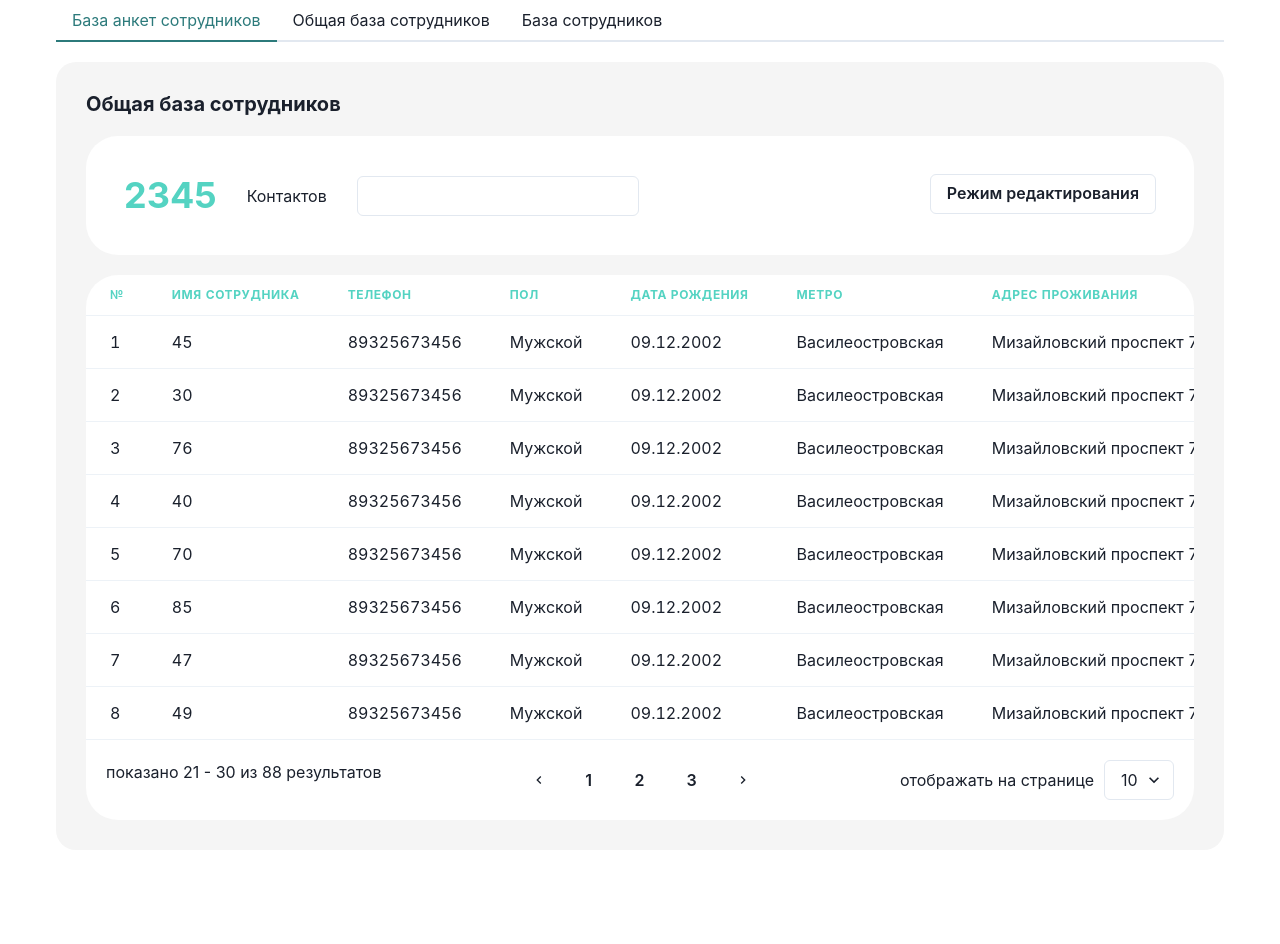
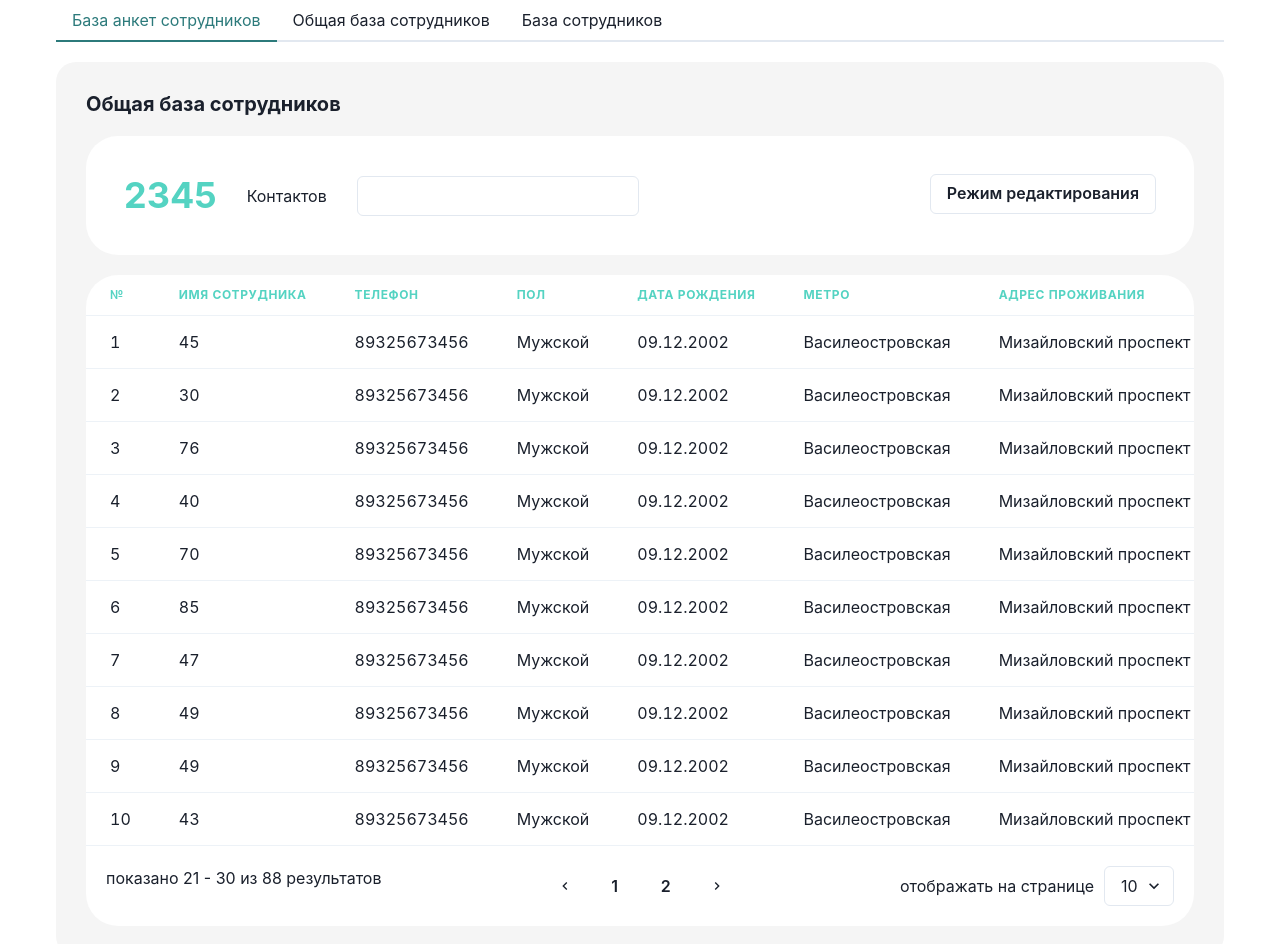
Before and after one commit to AlexTrubkina/staff-table, a React (Create React App) app: page / in a window 1280 px wide. Shown: the top 944 px of the page. Before the commit the page ends 850 px from the top, so only its background shows below. Built offline with nearby package versions, Linux system fonts and the light colour scheme.

Commit message:
feat: paggination buttons relate to number of pages

```diff
--- a/src/components/Table.js
+++ b/src/components/Table.js
@@ -24,6 +24,23 @@ import {
 } from "./Pagination";
 
 function StaffTable() {
+    const pages = Math.ceil(workersData.length / 10);
+
+    const isPagesMoreThanOne = pages > 1 ? true : false;
+
+    let paginationButtons = [];
+
+    let workersOnPage = isPagesMoreThanOne && workersData.slice(0, 10);
+
+    for (let number = 1; number <= pages; number++) {
+        paginationButtons.push(
+            <PaginationButton
+                key={number}
+                page={number}
+            />
+        );
+    }
+
     return (
         <TableContainer backgroundColor="#fff" borderRadius="32px">
             <Table variant="simple">
@@ -37,8 +54,8 @@ function StaffTable() {
                     </Tr>
                 </Thead>
                 <Tbody>
-                    {workersData.map((worker) => (
-                        <Tr>
+                    {workersOnPage.map((worker) => (
+                        <Tr key={worker.id}>
                             <Td>{worker.number}</Td>
                             <Td>{worker.id}</Td>
                             <Td>{worker.tel}</Td>
@@ -54,17 +71,20 @@ function StaffTable() {
                     ))}
                 </Tbody>
             </Table>
-            <Flex justifyContent="space-between" marginBlock="20px" marginInline="20px">
+            <Flex
+                justifyContent="space-between"
+                marginBlock="20px"
+                marginInline="20px"
+            >
                 <Box>показано 21 - 30 из 88 результатов </Box>
 
+                {isPagesMoreThanOne && (
                     <PaginationConatiner>
                         <PaginationPrev />
-                    <PaginationButton page="1" />
-                    <PaginationButton page="2" />
-                    <PaginationButton page="3" />
+                            {paginationButtons}
                         <PaginationNext />
                     </PaginationConatiner>
-
+                )}
 
                 <Flex gap="10px" alignItems="center">
                     <Text>отображать на странице</Text>
@@ -74,7 +94,6 @@ function StaffTable() {
                         <option value="option3">20</option>
                     </Select>
                 </Flex>
-
             </Flex>
         </TableContainer>
     );
--- a/src/data/tableData.js
+++ b/src/data/tableData.js
@@ -124,5 +124,61 @@ export const workersData = [
         card: "0000 0000 0000 0000",
         citizenship: "Россия",
         passport: "0000 000000"
+    },
+    {
+        number: 9,
+        name: "Морозов Павел",
+        id: 49,
+        tel: 89325673456,
+        sex: "Мужской",
+        birthday: "09.12.2002",
+        metro: "Василеостровская",
+        address: "Мизайловский проспект 7",
+        bank: "СБЕР",
+        card: "0000 0000 0000 0000",
+        citizenship: "Россия",
+        passport: "0000 000000"
+    },
+    {
+        number: 10,
+        name: "Морозов Павел",
+        id: 43,
+        tel: 89325673456,
+        sex: "Мужской",
+        birthday: "09.12.2002",
+        metro: "Василеостровская",
+        address: "Мизайловский проспект 7",
+        bank: "СБЕР",
+        card: "0000 0000 0000 0000",
+        citizenship: "Россия",
+        passport: "0000 000000"
+    },
+    {
+        number: 11,
+        name: "Морозов Павел",
+        id: 34,
+        tel: 89325673456,
+        sex: "Мужской",
+        birthday: "09.12.2002",
+        metro: "Василеостровская",
+        address: "Мизайловский проспект 7",
+        bank: "СБЕР",
+        card: "0000 0000 0000 0000",
+        citizenship: "Россия",
+        passport: "0000 000000"
+    },
+    {
+        number: 12,
+        name: "Морозов Павел",
+        id: 79,
+        tel: 89325673456,
+        sex: "Мужской",
+        birthday: "09.12.2002",
+        metro: "Василеостровская",
+        address: "Мизайловский проспект 7",
+        bank: "СБЕР",
+        card: "0000 0000 0000 0000",
+        citizenship: "Россия",
+        passport: "0000 000000"
     }
 ]
```
Lines whose indentation alone changed are shown as unchanged.
